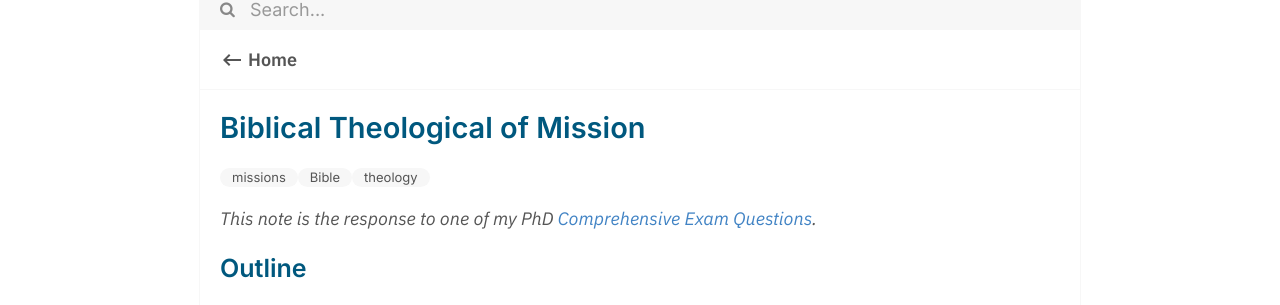
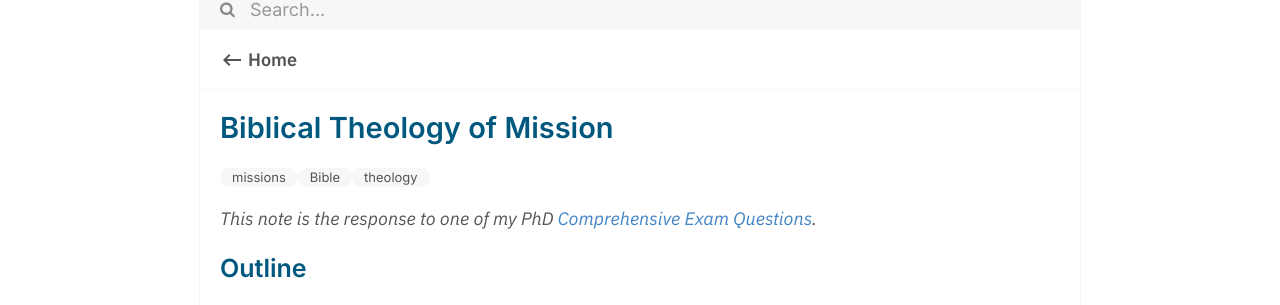
Before and after one commit to keelancook/notebook, a Jekyll site: the page built from _notes/Biblical and Theological Basis for Missions.md, in a window 1280 px wide. Shown: the part 257-562 px from the top of the page. Built offline with Jekyll 4.4.1, drawn with Linux system fonts in a browser that asks for light colours.

Commit message:
Edited Note

```diff
--- a/_notes/Biblical and Theological Basis for Missions.md
+++ b/_notes/Biblical and Theological Basis for Missions.md
@@ -1,10 +1,10 @@
 ---
-title: Biblical Theological of Mission
+title: Biblical Theology of Mission
 author: Keelan Cook
 season: spring
 tags: missions Bible theology
 created: 2021-01-17T00:00:00-06:00
-modified: 2021-01-27T22:20:11-06:00
+modified: 2021-01-27T22:20:21-06:00
 ---
 
 *This note is the response to one of my PhD [[Comprehensive Exam Questions]].*
```
